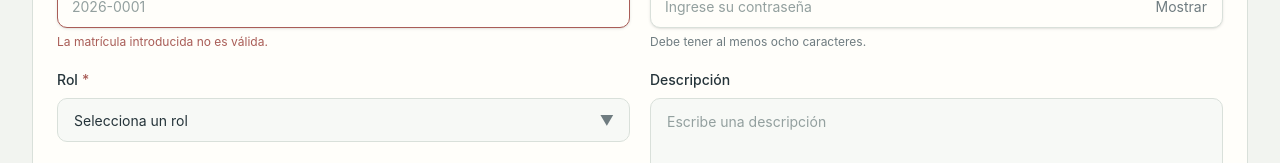
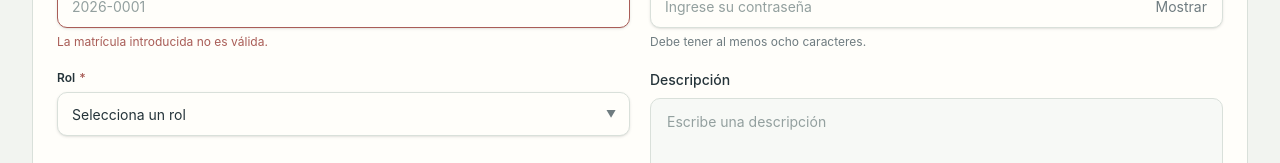
Before and after one commit to luiscdano/EdutrackAI_Frontend, a React (Vite) app: page /design-system in a window 1280 px wide. Shown: the part 637-800 px from the top of the page. Built offline with nearby package versions, Linux system fonts and the light colour scheme.

Commit message:
style: align selects with prototype

```diff
--- a/src/components/ui/Select.tsx
+++ b/src/components/ui/Select.tsx
@@ -30,40 +30,17 @@ const Select = ({
 }: SelectProps) => {
   const generatedId = useId();
   const selectId = id ?? generatedId;
-
-  const helperId = helperText
-    ? `${selectId}-helper`
-    : undefined;
-
-  const errorId = error
-    ? `${selectId}-error`
-    : undefined;
-
-  const describedBy =
-    [
-      ariaDescribedBy,
-      helperId,
-      errorId,
-    ]
-      .filter(Boolean)
-      .join(" ") || undefined;
+  const helperId = helperText ? `${selectId}-helper` : undefined;
+  const errorId = error ? `${selectId}-error` : undefined;
+  const describedBy = [ariaDescribedBy, helperId, errorId]
+    .filter(Boolean)
+    .join(" ") || undefined;
 
   return (
     <div className={cn("w-full", containerClassName)}>
-      <label
-        htmlFor={selectId}
-        className="mb-2 block text-sm font-medium text-content"
-      >
+      <label htmlFor={selectId} className="mb-1.5 block text-xs font-semibold text-content">
         {label}
-
-        {required && (
-          <span
-            aria-hidden="true"
-            className="ml-1 text-danger"
-          >
-            *
-          </span>
-        )}
+        {required && <span aria-hidden="true" className="ml-1 text-danger">*</span>}
       </label>
 
       <div className="relative">
@@ -75,46 +52,23 @@ const Select = ({
           aria-invalid={error ? true : undefined}
           aria-describedby={describedBy}
           className={cn(
-            "min-h-11 w-full appearance-none rounded-control border",
-            "bg-surface-muted px-4 py-2.5 pr-10",
-            "text-content outline-none transition-colors duration-200",
-            "focus:border-primary focus:ring-2 focus:ring-primary/30",
-            "disabled:cursor-not-allowed disabled:opacity-50",
+            "min-h-11 w-full appearance-none rounded-control border bg-surface px-3.5 py-2.5 pr-10",
+            "text-content shadow-sm outline-none transition duration-200",
+            "focus:border-primary focus:ring-2 focus:ring-primary/10",
+            "disabled:cursor-not-allowed disabled:bg-surface-muted disabled:text-muted",
             error
-              ? "border-danger focus:border-danger focus:ring-danger/25"
-              : "border-border",
+              ? "border-danger focus:border-danger focus:ring-danger/15"
+              : "border-border hover:border-primary/30",
             className,
           )}
         >
           {children}
         </select>
-
-        <span
-          aria-hidden="true"
-          className="pointer-events-none absolute inset-y-0 right-0 flex items-center pr-4 text-muted"
-        >
-          ▼
-        </span>
+        <span aria-hidden="true" className="pointer-events-none absolute inset-y-0 right-0 flex items-center pr-3.5 text-[10px] text-muted">▼</span>
       </div>
 
-      {helperText && !error && (
-        <p
-          id={helperId}
-          className="mt-1.5 text-sm text-muted"
-        >
-          {helperText}
-        </p>
-      )}
-
-      {error && (
-        <p
-          id={errorId}
-          role="alert"
-          className="mt-1.5 text-sm text-danger"
-        >
-          {error}
-        </p>
-      )}
+      {helperText && !error && <p id={helperId} className="mt-1.5 text-xs text-muted">{helperText}</p>}
+      {error && <p id={errorId} role="alert" className="mt-1.5 text-xs text-danger">{error}</p>}
     </div>
   );
 };
```
